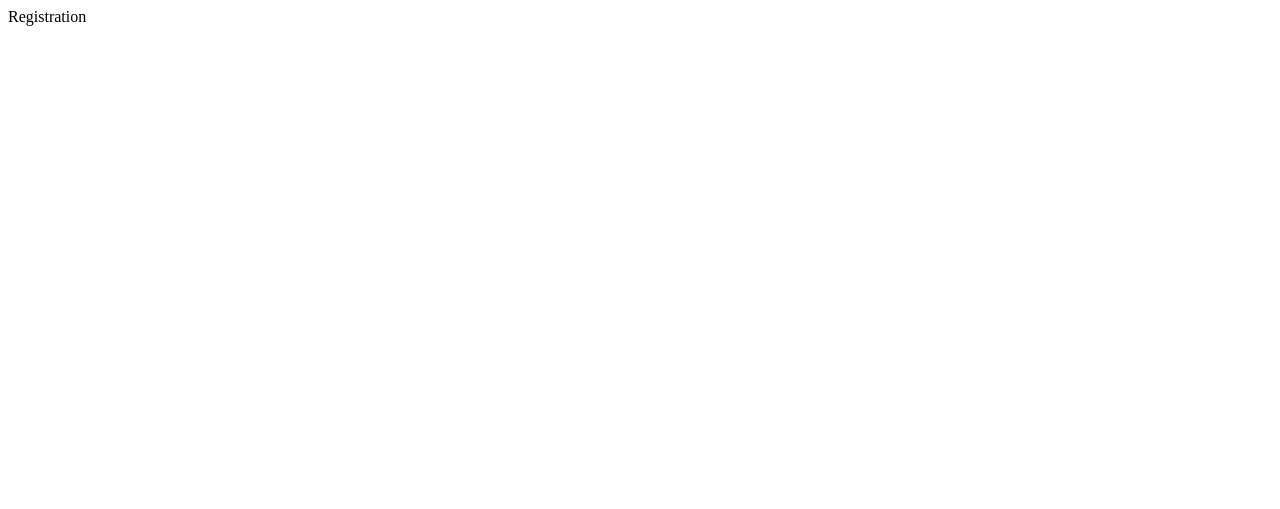
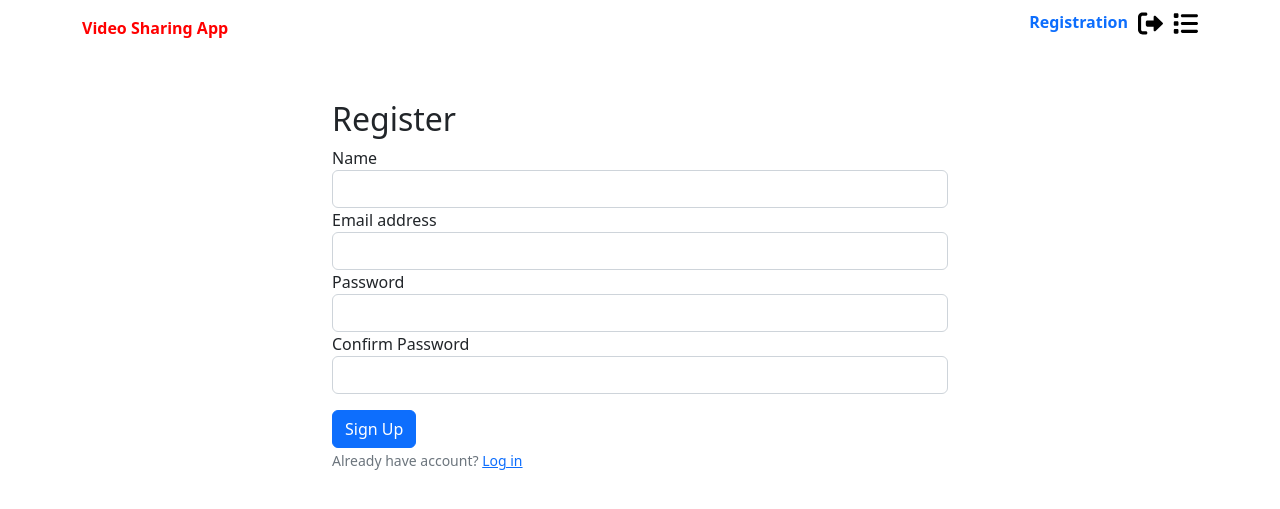
Before and after one commit to rkshaon/onno-rokom-pathshala-video-share-app, a Django app: page /register in a window 1280 px wide. Before the commit the part shown is almost empty. Shown: the top 509 px of the page. Run offline with Django 4.2, Linux system fonts and the light colour scheme; some libraries are stand-ins or nearby versions.

Commit message:
register page - ui - done

```diff
--- a/templates/base.html
+++ b/templates/base.html
@@ -9,6 +9,7 @@
         <script src="//ajax.googleapis.com/ajax/libs/jquery/3.2.1/jquery.min.js"></script>
     </head>
     <body>
+        {% include 'topbar.html' %}
         {% block content %}
 
         {% endblock %}
--- a/templates/pages/register.html
+++ b/templates/pages/register.html
@@ -1 +1,36 @@
-Registration
+{% load static %}
+
+{% include 'base.html' %}
+
+{% block body %}
+<div class="container-fluid">
+    <div class="row">
+        <div class="col-3"></div>
+            <div class="col-6">
+                <h2>Register</h2>
+                <!-- <form method="POST" action=""> -->
+                    <div class="form-group">
+                        <label for="exampleInputUsername">Name</label>
+                        <input type="text" class="form-control">
+                    </div>
+                    <div class="form-group">
+                        <label for="exampleInputEmail1">Email address</label>
+                        <input type="text" class="form-control">
+                    </div>
+                    <div class="form-group">
+                        <label for="exampleInputPassword1">Password</label>
+                        <input type="password" class="form-control">
+                    </div>
+                    <div class="form-group">
+                        <label for="exampleInputPassword1">Confirm Password</label>
+                        <input type="password" class="form-control">
+                    </div>
+                    <button type="submit" class="btn btn-primary mt-3">Sign Up</button>
+                <!-- </form> -->
+                <br>
+                <small id="emailHelp" class="form-text text-muted">Already have account? <a href="login">Log in</a></small>
+            </div>
+        <div class="col-3"></div>
+    </div>
+</div>
+{% endblock %}
--- /dev/null
+++ b/templates/topbar.html
@@ -0,0 +1,37 @@
+{% load static %}
+
+<div class="container" style="height: 100px;">
+    <div class="d-flex justify-content-between">
+        <div class="pt-3" style="font-weight: bold; color: #FF0000;">
+            <a href="{% url 'home' %}" style="text-decoration: none; color: #FF0000;">Video Sharing App</a>
+        </div>
+        <div class="" style="color: #fff; font-weight: bold; padding-top: 10px;">
+            <ul class="d-flex" style="list-style: none;">
+                <li style="padding-right: 10px;">Authorised User's Name Will be appear here.</li>
+                <li style="padding-right: 10px;">
+                    <a href="{% url 'register' %}" style="text-decoration: none;">
+                        Registration
+                    </a>
+                </li>
+                <li style="padding-right: 10px;">
+                    <a href="#">
+                        <img
+                            src="{% static 'icons/right-from-bracket-solid.svg' %}"
+                            alt="logout-icon"
+                            height="25"
+                        >
+                    </a>
+                </li>
+                <li>
+                    <a href="{% url 'dashboard' %}">
+                        <img
+                            src="{% static 'icons/list-solid.svg' %}"
+                            alt="logout-icon"
+                            height="25"
+                        >
+                    </a>
+                </li>
+            </ul>
+        </div>
+    </div>
+</div>
```
